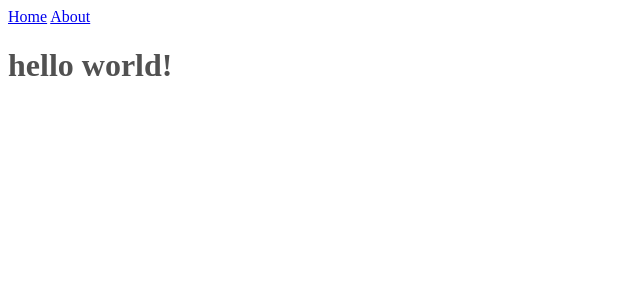
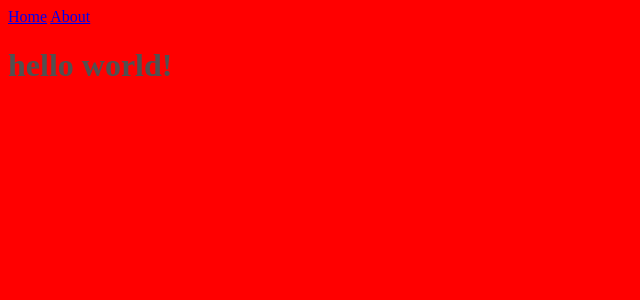
Before and after one commit to OliverHeib/E-PortfolioInJekyll, a Jekyll site: the page built from index.html, in a window 1280 px wide. Shown: the top 300 px of the page, without its empty margins (0-640 px from the left). Built offline with Jekyll 4.4.1, drawn with Linux system fonts in a browser that asks for light colours.

Commit message:
Update main.scss

```diff
--- a/_sass/main.scss
+++ b/_sass/main.scss
@@ -1,8 +1,4 @@
-.current {
-  color: green
-}
-
 body {
   color: #515151;
-  background-color: #fff;
+  background-color: #ff0000;
 }
```
